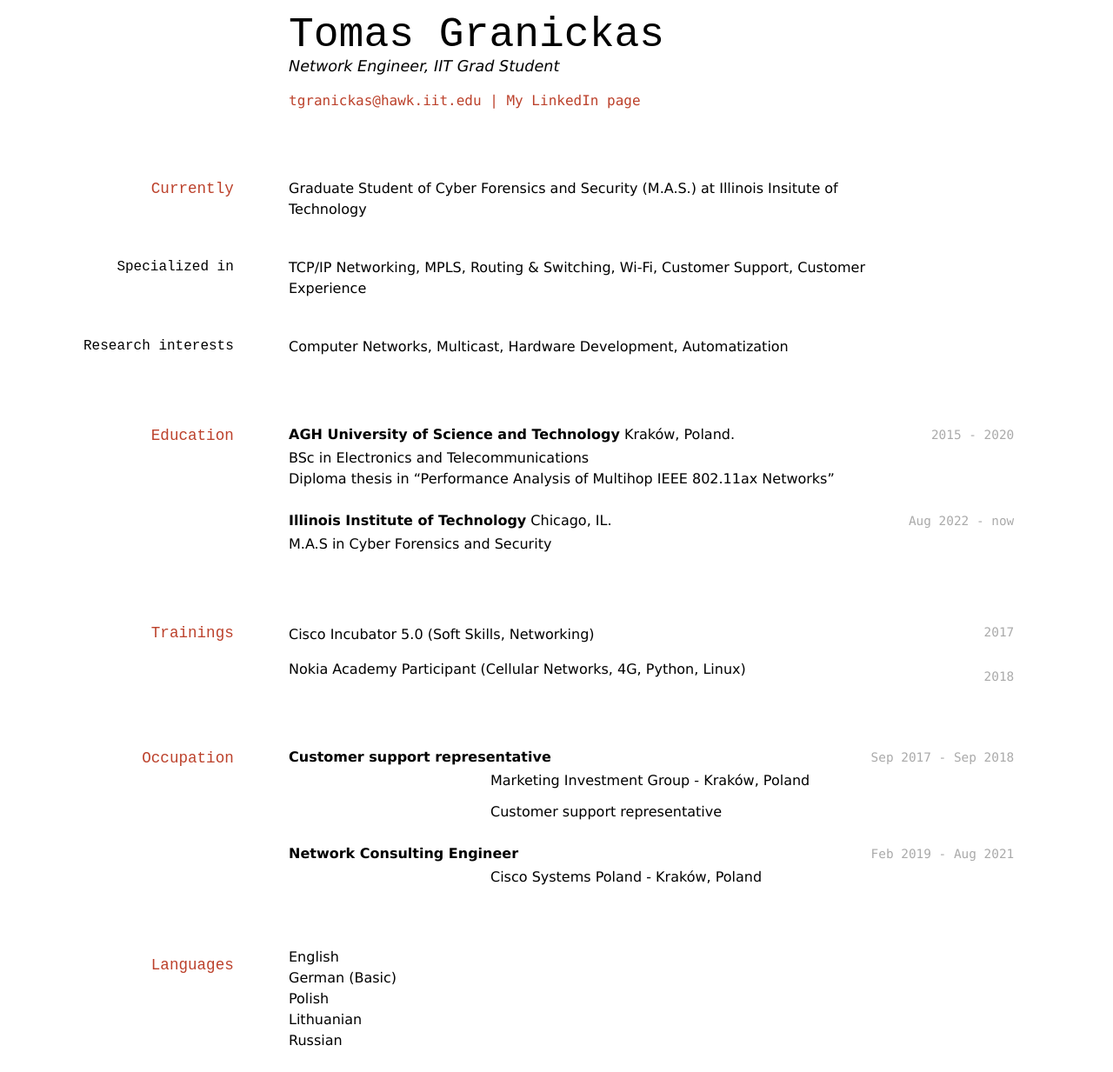
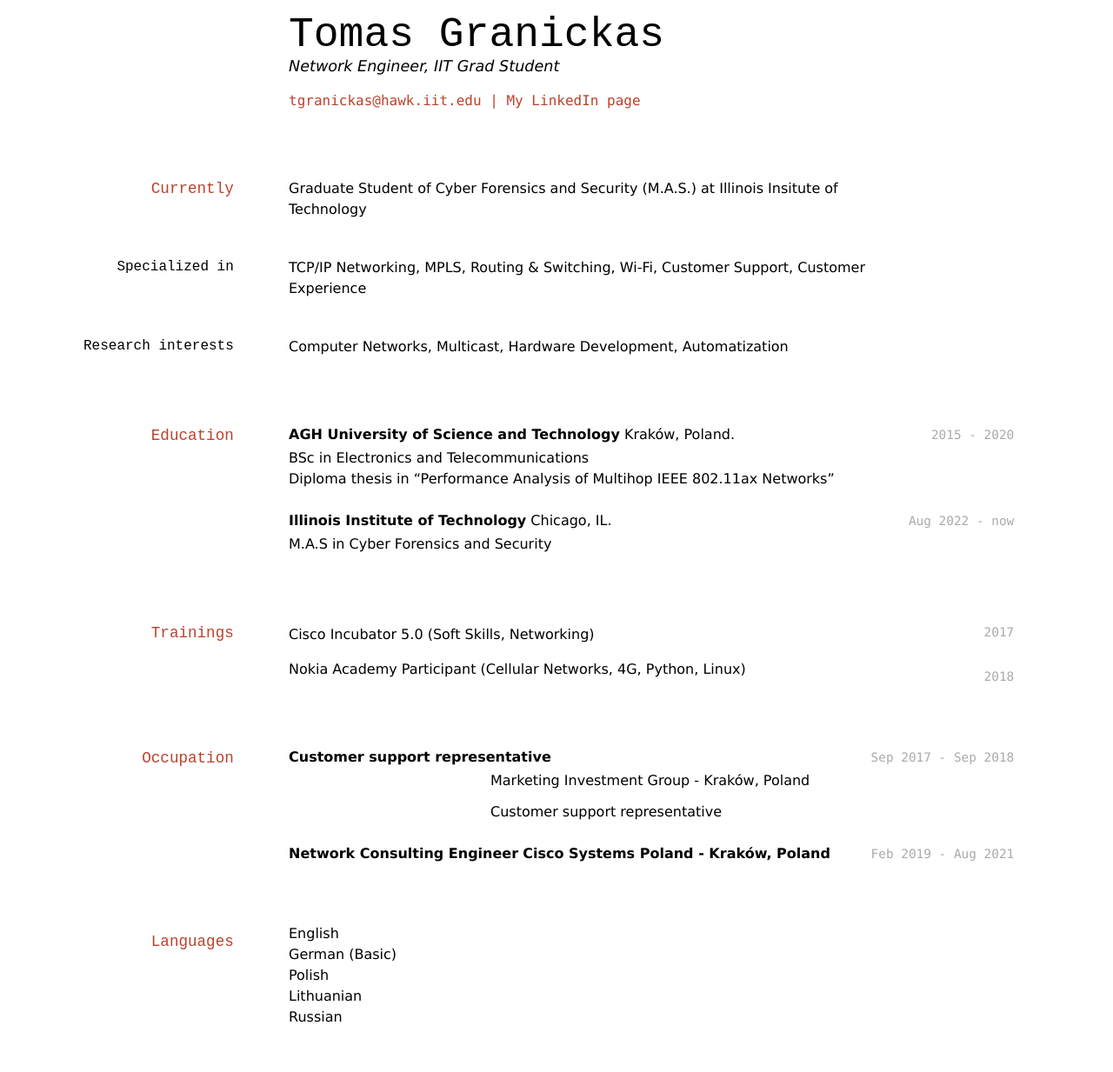
Before and after one commit to Loonzard/Loonzard.github.io, a Jekyll site: the page built from index.md, in a window 1280 px wide. Shown: the whole page at 87% size. Built offline with Jekyll 4.4.1, drawn with Linux system fonts in a browser that asks for light colours; after the commit the page ends 1206 px from its top, so only the background shows below that.

```diff
--- a/index.md
+++ b/index.md
@@ -78,9 +78,8 @@ __Customer support representative__
 
 `Feb 2019 - Aug 2021`
 __Network Consulting Engineer__
-- Cisco Systems Poland - Kraków, Poland
+__Cisco Systems Poland - Kraków, Poland__
 
--
 
 ## Languages
 
```
